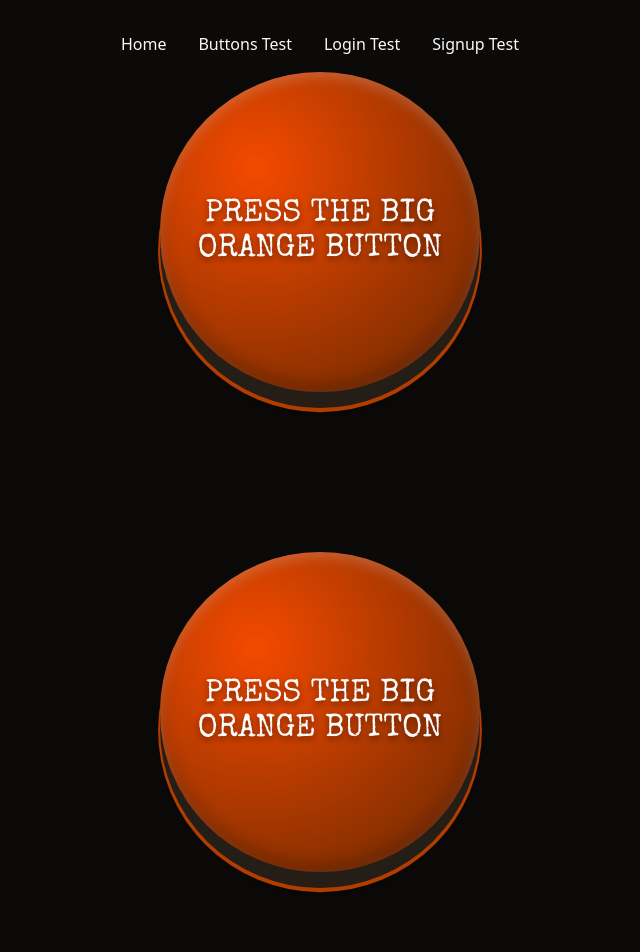
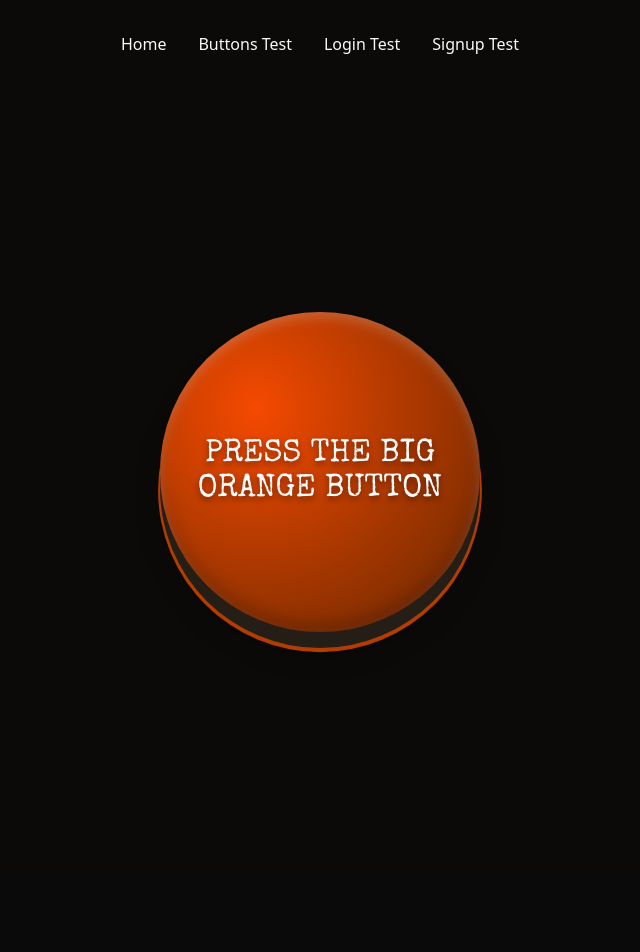
Before and after one commit to rhw-repo/react-dashboard-fs, a React (Vite) app in the folder frontend/: page /test in a window 1280 px wide. Shown: the top 952 px of the page, without its empty margins (320-960 px from the left). After the commit the page ends 872 px from the top, so only its background shows below. Built offline with nearby package versions, Linux system fonts and the light colour scheme.

Commit message:
Comments out the buttons the client does not want at this time - retained in case useful at later stage

```diff
--- a/frontend/src/components/ui/buzzer-button/BuzzerButton.tsx
+++ b/frontend/src/components/ui/buzzer-button/BuzzerButton.tsx
@@ -4,7 +4,8 @@ const BuzzerButton = () => {
   return (
     <section className={styles.wrapper}>
       {/* Simply 3d hover & active animations */}
-      <button className={styles.sphere}>
+      {/*
+   <button className={styles.sphere}>
         <span>
           {' '}
           PRESS THE BIG
@@ -13,14 +14,14 @@ const BuzzerButton = () => {
         </span>
       </button>
       {/* Plain ring animation on active */}
-      <button className={`${styles.fxSphere} ${styles.sphere}`}>
+      {/* <button className={`${styles.fxSphere} ${styles.sphere}`}>
         <span>
           {' '}
           PRESS THE BIG
           <br />
           ORANGE BUTTON
         </span>
-      </button>
+      </button> */}
       {/* WINNER! Fiery ring animation on active */}
       <button className={`${styles.sphere} ${styles['fxSphere--fire']}`}>
         <span>
```
